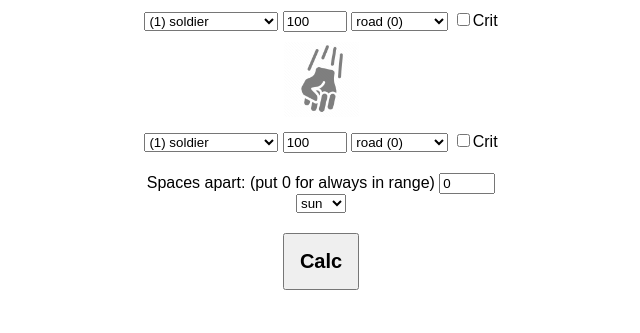
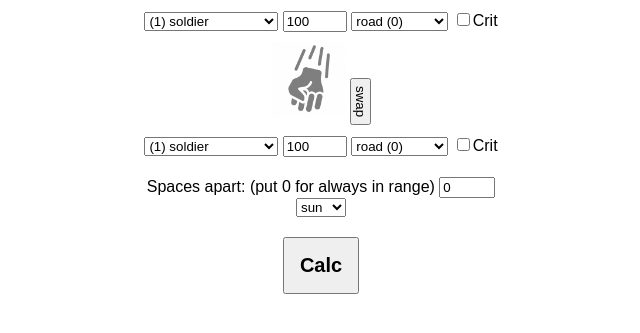
Before and after one commit to aacheng17/Wargroovecalc, a PHP site: page / in a window 1280 px wide. Shown: the top 333 px of the page, without its empty margins (319-959 px from the left). Run offline with PHP 8.4, Linux system fonts and the light colour scheme.

Commit message:
Add swap button

```diff
--- a/index.php
+++ b/index.php
@@ -247,6 +247,7 @@ function calcCounterattack($unitA, $healthA, $terrainA, $critA, $unitD, $healthD
   </div>
 
   <img src="icon-attack.png" alt="Attack" width="75px" height="75px">
+  <button id="button-swap" class="vertical-text">swap</button>
 
   <div id="div-defend" class="main-div">
     <select name="unitD" id="unitD" form="calc-form"><?php
--- a/main.js
+++ b/main.js
@@ -10,6 +10,7 @@ var terrainD = document.getElementById("terrainD");
 var critD = document.getElementById("critD");
 var spaces = document.getElementById("spaces");
 var weather = document.getElementById("weather");
+var buttonSwap = document.getElementById("button-swap");
 
 function setCheckboxReadonly(checkbox, readonly) {
     if (readonly) {
@@ -77,6 +78,23 @@ function checkCritD() {
     checkCrit(unitD, healthD, terrainD, critD, terrainA);
 }
 
+function swap() {
+    var tempUnit = unitA.value;
+    var tempHealth = healthA.value;
+    var tempTerrain = terrainA.value;
+    var tempCrit = critA.checked;
+    unitA.value = unitD.value;
+    healthA.value = healthD.value;
+    terrainA.value = terrainD.value;
+    critA.checked = critD.checked;
+    unitD.value = tempUnit;
+    healthD.value = tempHealth;
+    terrainD.value = tempTerrain;
+    critD.checked = tempCrit;
+    checkCritA();
+    checkCritD();
+}
+
 unitA.onchange = function() { checkCritA(); };
 healthA.onchange = function() { checkCritA(); };
 terrainA.onchange = function() { checkCritA(); checkCritD(); };
@@ -85,6 +103,7 @@ healthD.onchange = function() { checkCritD(); };
 terrainD.onchange = function() { checkCritA(); checkCritD(); };
 spaces.onchange = function() { checkCritA(); checkCritD(); };
 weather.onchange = function() { checkCritA(); checkCritD(); };
+buttonSwap.onclick = function() { swap(); };
 
 checkCritA();
 checkCritD();
--- a/style.css
+++ b/style.css
@@ -13,6 +13,11 @@ body {
     text-align: center;
 }
 
+.vertical-text {
+    writing-mode: vertical-rl;
+    text-orientation: mixed;
+}
+
 .grey {
     color: grey;
 }
```
